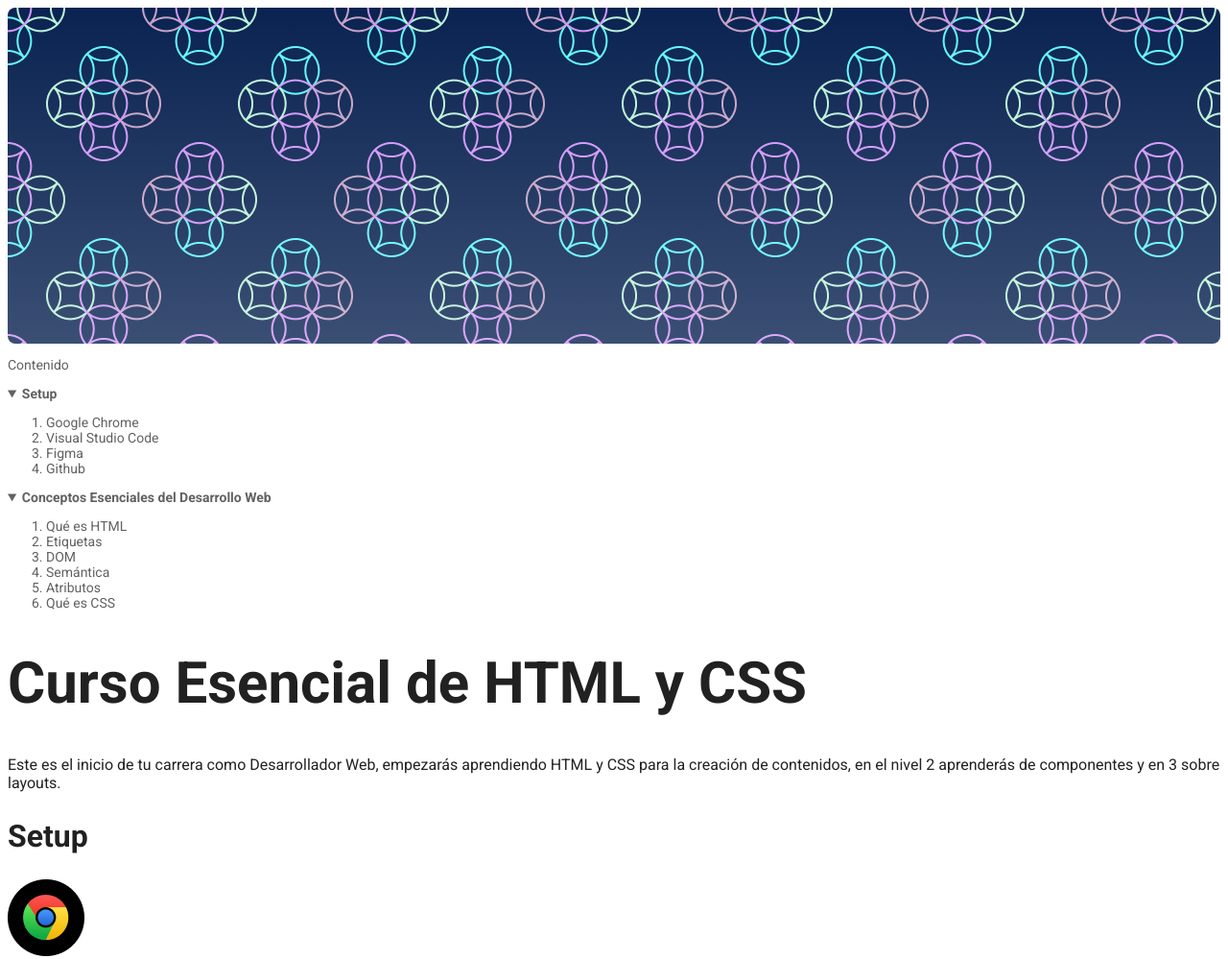
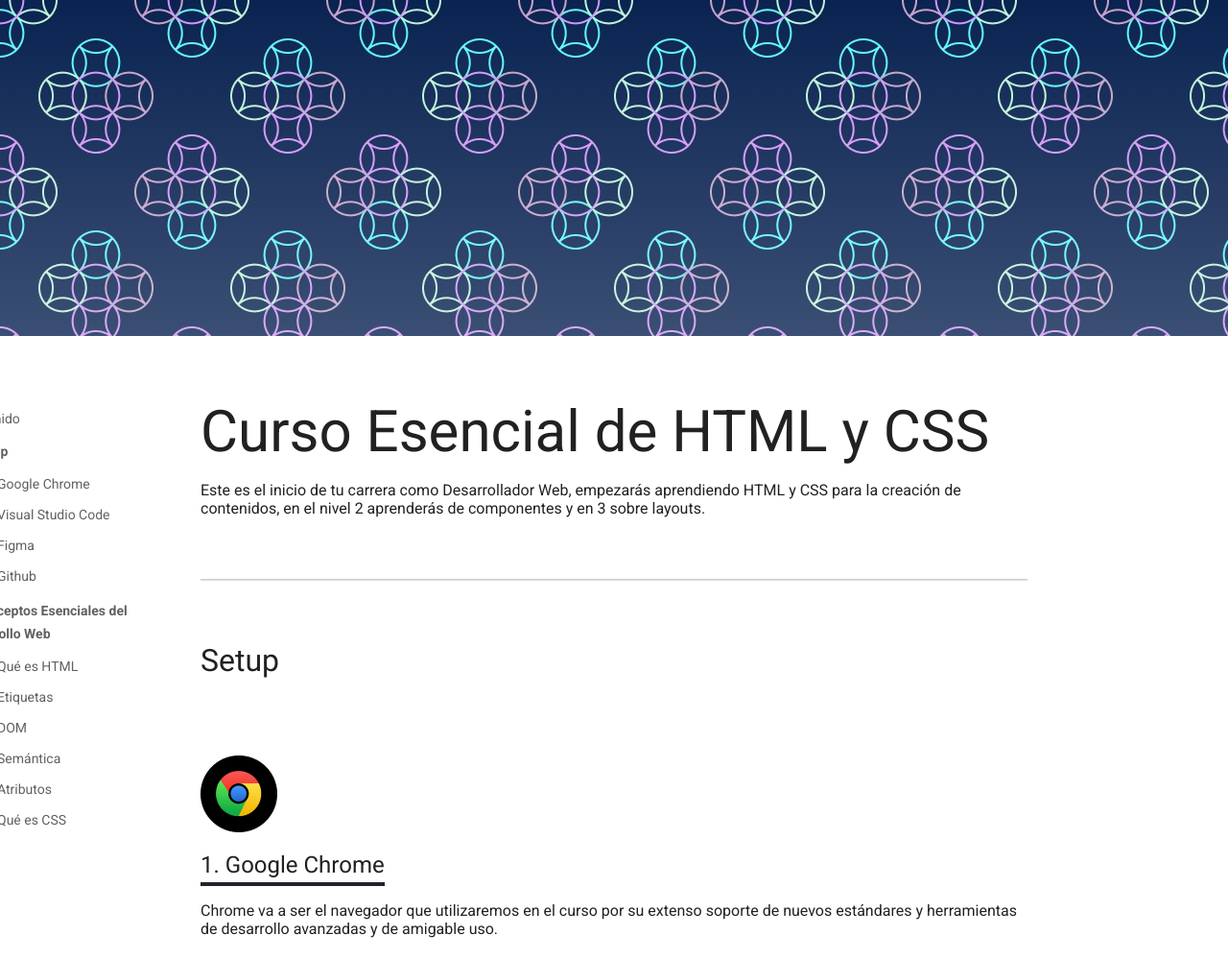
Before and after one commit to HectorDevx/esencial-html-css, a plain HTML site: page index.html in a window 1280 px wide. Shown: the top 999 px of the page at 96% size. Drawn offline with Linux system fonts and the light colour scheme.

Commit message:
Physical properties and CSS order

```diff
--- /dev/null
+++ b/css/style-physical.css
@@ -0,0 +1,174 @@
+:root {
+  --gray30: #212121;
+  --gray20: #212429;
+  --gray10: #616161;
+}
+
+::selection {
+  background: teal;
+}
+
+html {
+  scroll-behavior: smooth;
+}
+
+body {
+  margin: 0;
+  background-color: white;
+  color: var(--gray30);
+  font-family: "Roboto", system-ui, sans-serif;
+}
+
+.hero {
+  background-image: linear-gradient(
+      to top,
+      rgba(255, 255, 255, 0.2),
+      transparent
+    ),
+    url("../img/patron-1.png");
+  height: 350px;
+}
+
+header {
+  font-size: 14px;
+  width: 188px;
+  color: var(--gray10);
+  position: absolute;
+  top: 64px;
+  left: -232px;
+}
+
+header a {
+  color: var(--gray10);
+  text-decoration: none;
+}
+
+header li {
+  margin-bottom: 16px;
+}
+
+header a:hover {
+  color: teal;
+}
+
+.header {
+  position: sticky;
+  top: 0;
+}
+
+.header-content {
+  position: relative;
+}
+
+.main {
+  background: white;
+}
+
+.main-content {
+  padding: 0 20px;
+}
+
+.wrapper {
+  width: 902px;
+  margin: auto;
+}
+
+nav details summary {
+  font-weight: bold;
+  line-height: 24px;
+}
+
+hr {
+  margin: 64px 0;
+  border-color: var(--gray10);
+  opacity: 20%;
+}
+
+h1 {
+  margin-top: 64px;
+  margin-bottom: 16px;
+  font-size: 3.75em;
+  font-weight: 400;
+}
+
+h2 {
+  margin: 64px 0 40px;
+  font-size: 2em;
+  font-weight: normal;
+}
+
+h3 {
+  margin: 8px 0 16px;
+  padding: 8px 0;
+  font-size: 1.5em;
+  font-weight: normal;
+  position: sticky;
+  top: 0;
+  background: white;
+}
+
+.content h3 {
+  counter-increment: titleList;
+  padding-bottom: 8px;
+}
+
+.content h3::before {
+  content: counter(titleList, decimal) ". ";
+}
+
+.content h3::after {
+  content: "";
+  width: 192px;
+  height: 4px;
+  background: var(--gray20);
+  position: absolute;
+  left: 0;
+  bottom: 0;
+}
+
+.content {
+  counter-reset: titleList;
+}
+
+.content:first-of-type {
+  margin: 64;
+}
+
+.content img {
+  margin-top: 40px;
+}
+
+.content + hr {
+  display: none;
+}
+
+.content ul li {
+  margin-bottom: 16px;
+}
+
+.content ol li {
+  line-height: 24px;
+}
+
+pre {
+  padding: 40px;
+  background-color: #fec62e;
+  line-height: 24px;
+  font-size: 16px;
+}
+
+blockquote {
+  font-size: 24px;
+  margin: 32px 0;
+  padding-left: 16px;
+  border-left: 4px solid var(--gray20);
+  line-height: 24px;
+}
+
+blockquote span {
+  color: var(--gray10);
+}
+
+blockquote span::before {
+  content: "-";
+}
--- a/index.html
+++ b/index.html
@@ -10,11 +10,14 @@
       href="https://fonts.googleapis.com/css2?family=Roboto:ital,wght@0,400;0,700;1,400;1,700&display=swap"
       rel="stylesheet"
     />
-    <link rel="stylesheet" href="css/style.css" />
+    <link rel="stylesheet" href="css/style-physical.css" />
     <title>Curso Esencial de HTML y CSS</title>
   </head>
   <body>
     <div class="hero"></div>
+    <div class="header">
+      <div class="wrapper">
+        <div class="header-content">
           <header>
             <p>Contenido</p>
             <nav>
@@ -40,13 +43,19 @@
               </details>
             </nav>
           </header>
-    <main>
+        </div>
+      </div>
+    </div>
+    <main class="main">
+      <div class="wrapper">
+        <div class="main-content">
           <h1>Curso Esencial de HTML y CSS</h1>
           <p>
             Este es el inicio de tu carrera como Desarrollador Web, empezarás
             aprendiendo HTML y CSS para la creación de contenidos, en el nivel 2
             aprenderás de componentes y en 3 sobre layouts.
           </p>
+          <hr />
           <section class="content">
             <h2>Setup</h2>
             <img
@@ -75,19 +84,28 @@
             <img src="img/Figma.png" alt="Icono Figma" title="Icono de Figma" />
             <h3 id="figma">Figma</h3>
             <p>
-          Figma es una la herramienta más popular en la actualidad para entregar
-          diseños a los desarrolladores para su implementación por su fácil uso
-          porque puede ser usado directamente desde el navegador.
+              Figma es una la herramienta más popular en la actualidad para
+              entregar diseños a los desarrolladores para su implementación por
+              su fácil uso porque puede ser usado directamente desde el
+              navegador.
             </p>
-        <img src="img/GitHub.png" alt="Icono Github" title="Icono de Github" />
+            <img
+              src="img/GitHub.png"
+              alt="Icono Github"
+              title="Icono de Github"
+            />
             <h3 id="github">GitHub</h3>
             <p>
-          Así como en Facebook te encuentran tus amigos, en Github te encuentran
-          otras programadoras y programadores de todo el mundo, en vez de subir
-          fotos de tus viajes aquí subes tu código y puedes elegir hacerlo “open
-          source” o guardarlo de manera privada, Github será esencial para
-          almacenar tu futuro portafolio.
+              Así como en Facebook te encuentran tus amigos, en Github te
+              encuentran otras programadoras y programadores de todo el mundo,
+              en vez de subir fotos de tus viajes aquí subes tu código y puedes
+              elegir hacerlo “open source” o guardarlo de manera privada, Github
+              será esencial para almacenar tu futuro portafolio.
             </p>
+            <blockquote>
+              <p>“Este es el inicio de tu carrera como Desarrollador Web”</p>
+              <p><span>Leonidas Esteban</span></p>
+            </blockquote>
           </section>
           <hr />
           <section class="content">
@@ -95,8 +113,8 @@
             <h3 id="que-es-html">Qué es HTML</h3>
             <p>
               Hyper Text Markup Language o Lenguaje de marcas Hipertexto. Es el
-          componente más básico de la web. Define el significado y la estructura
-          del contenido.
+              componente más básico de la web. Define el significado y la
+              estructura del contenido.
             </p>
             <pre>
 &lt;!DOCTYPE html&gt;
@@ -116,24 +134,24 @@
             <p>
               Las etiquetas HTML van a ayudarnos a brindar una estructura y
               semántica al contenido de nuestro website y cada una tiene
-          características y usos diferentes aunque visualmente den un resultado
-          similar.
+              características y usos diferentes aunque visualmente den un
+              resultado similar.
             </p>
             <p>
               Muchas etiquetas son fácil de diferencias como los headings o las
-          imágenes y otras diferentes como header, footer, section o div, aquí
-          es donde la semántica será la respuesta y si sabemos un poco de inglés
-          también podremos darnos una pequeña idea de su uso pero en este curso
-          vamos a usar las más importantes y que serán parte de tu día a día
-          como Software Developer.
+              imágenes y otras diferentes como header, footer, section o div,
+              aquí es donde la semántica será la respuesta y si sabemos un poco
+              de inglés también podremos darnos una pequeña idea de su uso pero
+              en este curso vamos a usar las más importantes y que serán parte
+              de tu día a día como Software Developer.
             </p>
             <h3 id="dom">DOM</h3>
             <p>
-          El Document Object Model es una estructura de árbol que representará
-          todos nuestros proyectos web como si un árbol genealógico fuera:
-          padres, hijos, hermanos con niveles infinitos. cuando entendemos esta
-          anidación podemos identificar dependencias, herencias en css y que tan
-          complejo es nuestro proyecto.
+              El Document Object Model es una estructura de árbol que
+              representará todos nuestros proyectos web como si un árbol
+              genealógico fuera: padres, hijos, hermanos con niveles infinitos.
+              cuando entendemos esta anidación podemos identificar dependencias,
+              herencias en css y que tan complejo es nuestro proyecto.
             </p>
             <img
               src="img/dom.png"
@@ -144,27 +162,28 @@
             <p>
               La semántica le brinda sentido a cada elemento existen en un sitio
               web, algunos elementos será meramente decorativos y no deben
-          significar nada pero otros serán títulos y deberán estar en diferente
-          jerarquías o alguna secciones serán más relevantes que otras, esto
-          ayudará a los motores de búsqueda como Google o Duck Duck Go a
-          diferenciar tu contenido, categorizar y será la herramientas más
-          valiosa para estar en los primeros resultados de búsqueda SEO. También
-          ayudará a la accesibilidad de tu sitio web, para que personas con
-          habilidades diferentes puedan entender cada contenido.
+              significar nada pero otros serán títulos y deberán estar en
+              diferente jerarquías o alguna secciones serán más relevantes que
+              otras, esto ayudará a los motores de búsqueda como Google o Duck
+              Duck Go a diferenciar tu contenido, categorizar y será la
+              herramientas más valiosa para estar en los primeros resultados de
+              búsqueda SEO. También ayudará a la accesibilidad de tu sitio web,
+              para que personas con habilidades diferentes puedan entender cada
+              contenido.
             </p>
             <h3 id="atributos">Atributos</h3>
             <p>
               Los atributos le dan características extra a las etiquetas para
               complementar información y son pre programadas por el navegador,
-          algunos atributos funcionan en todas las etiquetas de la misma forma
-          como ‘class’ pero otros atributos funcionan en solo alguna etiquetas
-          como src
+              algunos atributos funcionan en todas las etiquetas de la misma
+              forma como ‘class’ pero otros atributos funcionan en solo alguna
+              etiquetas como src
             </p>
             <h3 id="que-es-css">CSS</h3>
             <p>
-          Hojas de Estilo en Cascada (del inglés Cascading Style Sheets) o CSS
-          es el lenguaje de estilos utilizado para describir la presentación de
-          documentos HTML
+              Hojas de Estilo en Cascada (del inglés Cascading Style Sheets) o
+              CSS es el lenguaje de estilos utilizado para describir la
+              presentación de documentos HTML
             </p>
           </section>
           <section class="content">
@@ -199,12 +218,12 @@
             <ul>
               <li>inline-size / block-size</li>
               <li>
-            margin-block | margin-inline | margin-block-start | margin-block-end
-            | margin-inline-start | margin-inline-end
+                margin-block | margin-inline | margin-block-start |
+                margin-block-end | margin-inline-start | margin-inline-end
               </li>
               <li>
-            border-block | border-inline | border-block-start | border-block-end
-            | border-inline-start | border-inline-end
+                border-block | border-inline | border-block-start |
+                border-block-end | border-inline-start | border-inline-end
               </li>
               <li>
                 padding-block | padding-inline | padding-block-start |
@@ -223,6 +242,8 @@
             <a href="mailto:me@leonidasesteban.com">me@leonidasesteban.com </a>
           </p>
           <h3>Suscríbete a nuestro newsletter</h3>
+        </div>
+      </div>
     </main>
   </body>
 </html>
```
Also changed, not shown: css/style-logical.css (renamed from css/style.css), 1 other file. Lines whose indentation alone changed are shown as unchanged.
